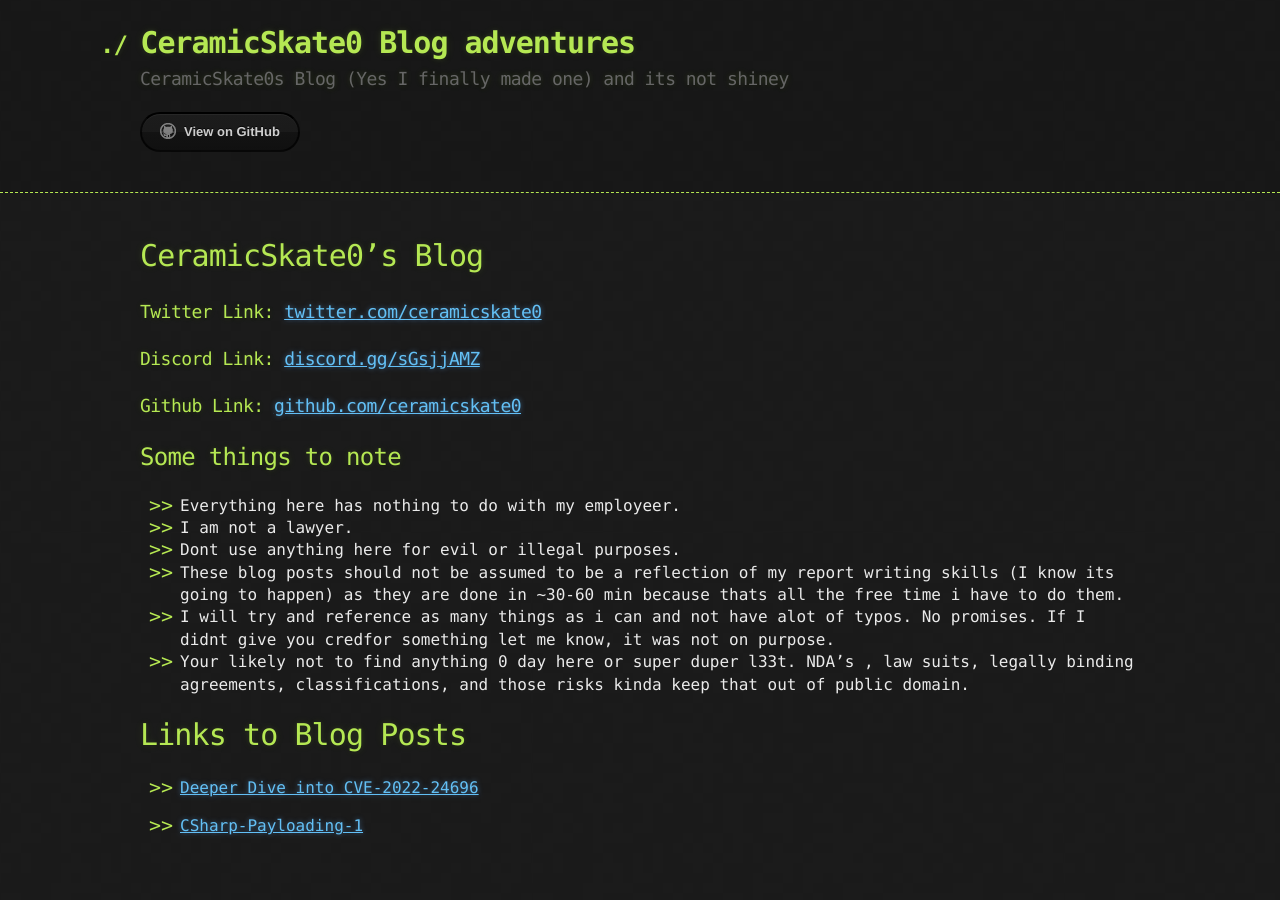
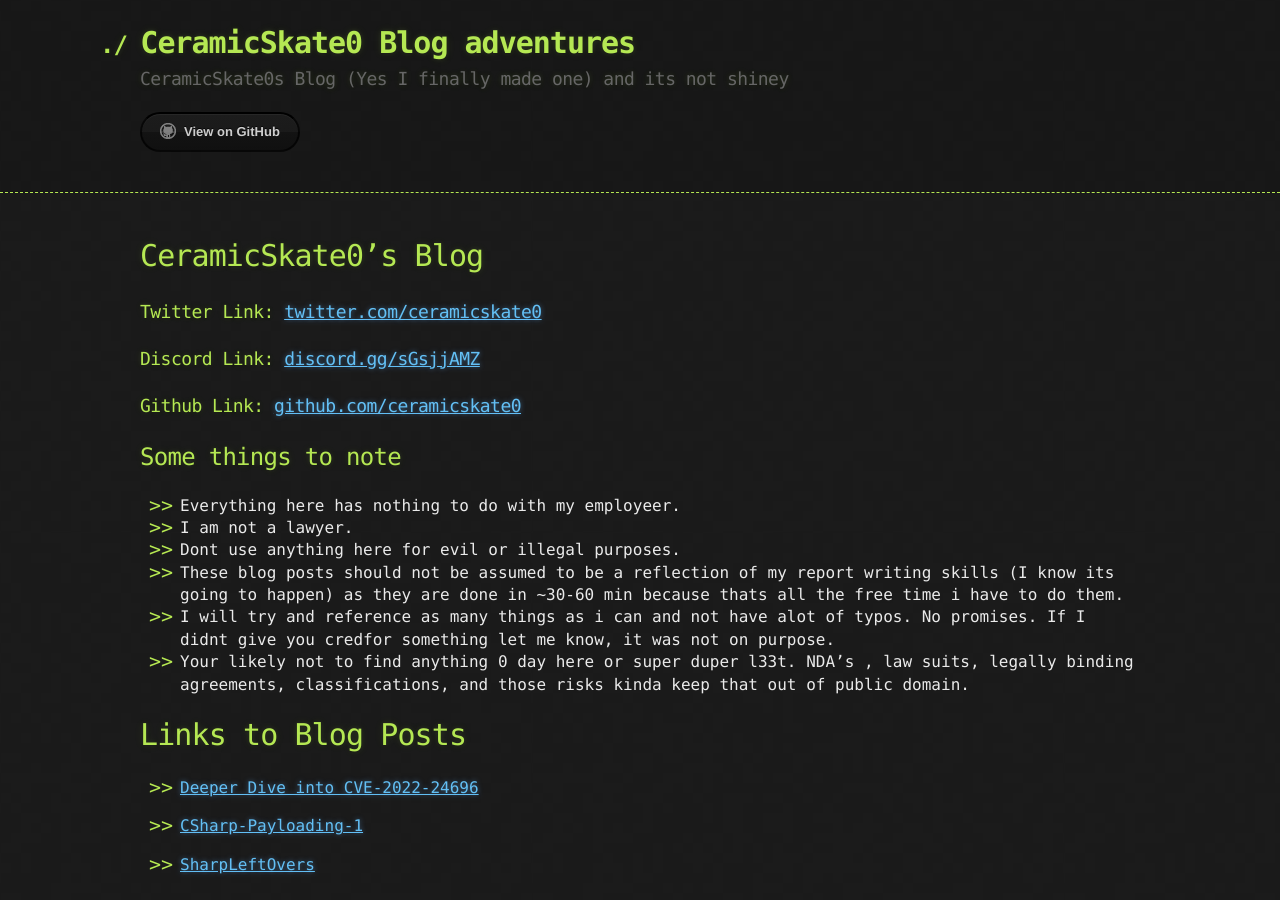
Before and after one commit to ceramicskate0/ceramicskate0.github.io, a Jekyll site: the page built from index.md, in a window 1280 px wide. Built offline with Jekyll 4.4.1, drawn with Linux system fonts in a browser that asks for light colours; our own code applies the rules of GitHub Pages for plain Markdown files.

Commit message:
Update index.md

```diff
--- a/index.md
+++ b/index.md
@@ -20,3 +20,5 @@ layout: default
 - [Deeper Dive into CVE-2022-24696](./CVE-2022-24696.html)
 
 - [CSharp-Payloading-1](./CSharp-Payloading1.html)
+
+- [SharpLeftOvers](./ComingSoon.html)
```
